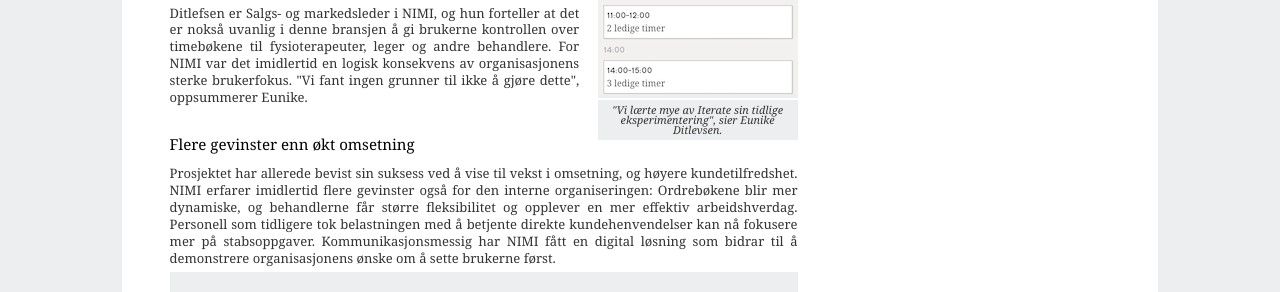
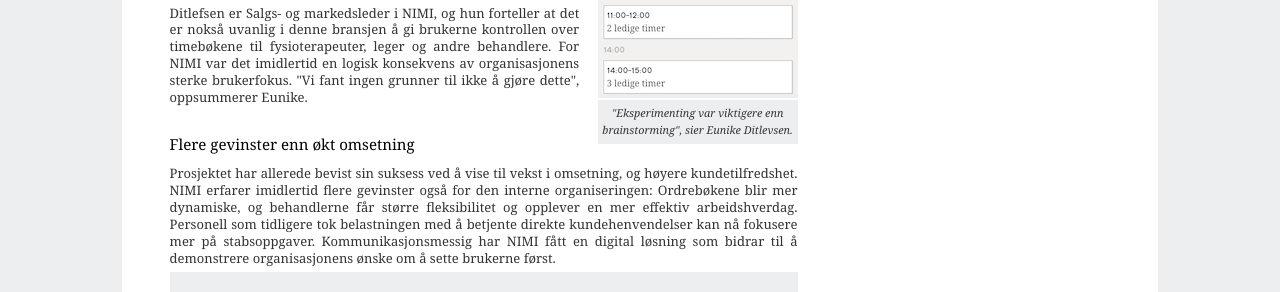
Before and after one commit to therese1g1/iterate.github.com, a Jekyll site: the page built from referanser/nimi/fag/index.html, in a window 1280 px wide. Shown: the part 1016-1308 px from the top of the page. Built offline with Jekyll 4.4.1, drawn with Linux system fonts in a browser that asks for light colours.

Commit message:
image caption

```diff
--- a/referanser/nimi/fag/index.html
+++ b/referanser/nimi/fag/index.html
@@ -24,7 +24,7 @@ title: Iterate
 
   <img src="/static/images/border_dotted_blue-640x1.png" alt="border">
 </header>
-<p style="font-style : italic">NIMI (Norsk Idrettsmedisinsk Institutt) NIMI er markedsledende på forskningsbasert behandling av muskel og skjelett i Norge. De er underlagt Stamina, en nasjonal kjede av trenings- og behandlingstilbud.<div style="background : #EDEEEF; width : 200px; float:right; margin-top : 25pt; margin-left : 10pt; border-left : 4pt solid #fff"><img src="/static/images/nimi-mobildump-200x342.png" /><p style="border-top: 2pt solid #fff; line-height : 7.5pt; font-style: italic; font-size : smaller; text-align : center">"Vi lærte mye av Iterate sin tidlige eksperimentering", sier Eunike Ditlevsen.</p></div> </p>
+<p style="font-style : italic">NIMI (Norsk Idrettsmedisinsk Institutt) NIMI er markedsledende på forskningsbasert behandling av muskel og skjelett i Norge. De er underlagt Stamina, en nasjonal kjede av trenings- og behandlingstilbud.<div style="background : #EDEEEF; width : 200px; float:right; margin-top : 25pt; margin-left : 10pt; border-left : 4pt solid #fff"><img src="/static/images/nimi-mobildump-200x342.png" /><p style="border-top: 2pt solid #fff; font-style: italic; font-size : smaller; text-align : center">"Eksperimenting var viktigere enn brainstorming", sier Eunike Ditlevsen.</p></div> </p>
 
 <h2>Ett mål for øyet</h2>
 <p>NIMI vil være best på individuell tilrettelegging for sine brukere. Sammen satte vi derfor én klar målsetning for prosjektet: Nettsidene skal være et verktøy for å knytte sammen pasient og behandler, og skal eliminiere praktiske hindringer ved bestilling, som for eksempel unødvendig ventetid i telefonkø. Oppsummert sier Eunike Ditlevsen: </p>
```
